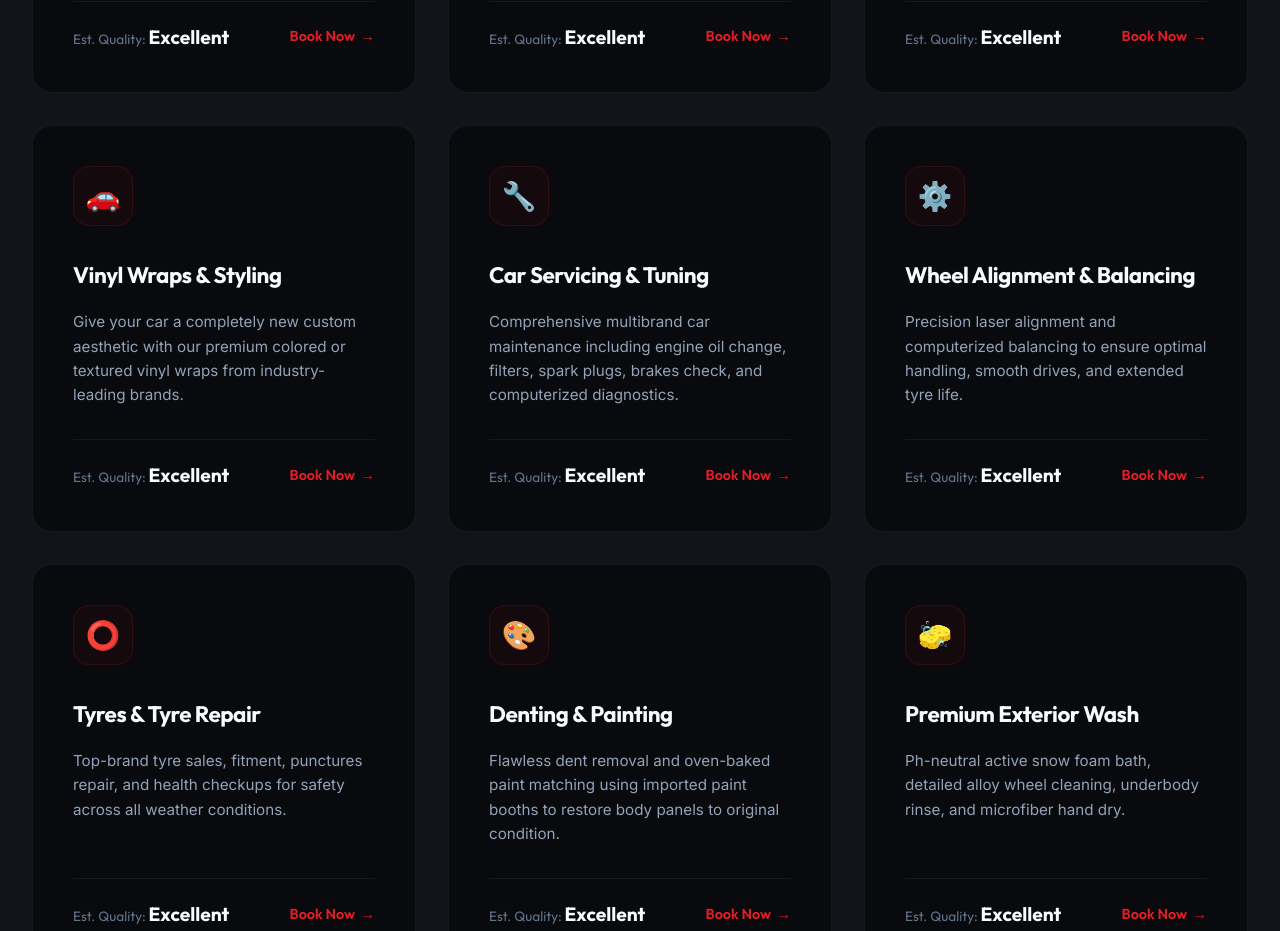
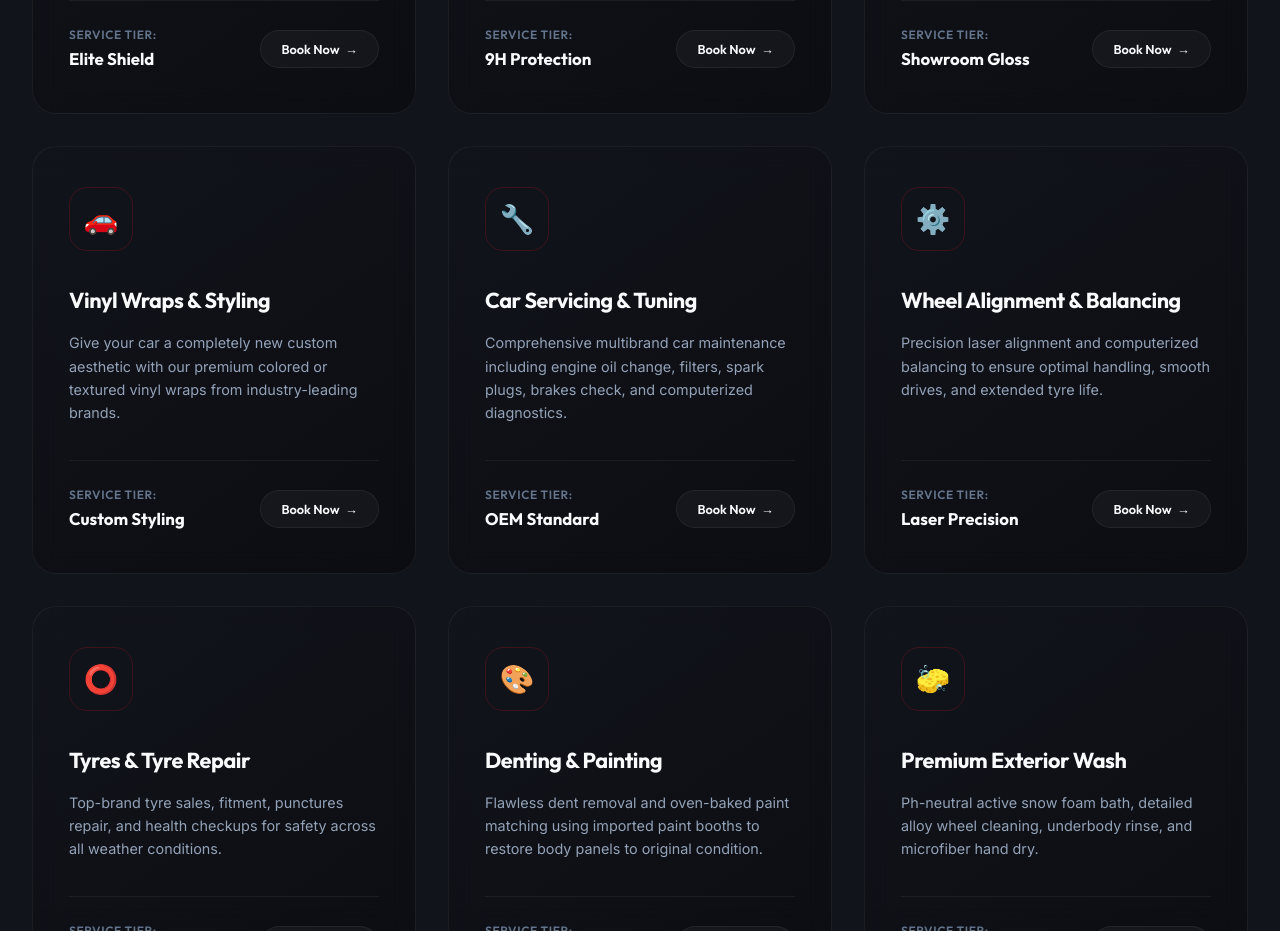
Before and after one commit to neeraj1912/bmMotors, a Next.js app: page / in a window 1280 px wide. Shown: the part 2480-3411 px from the top of the page. Built offline with nearby package versions, Linux system fonts and the light colour scheme.

Commit message:
Redesign service cards with a high-end glassmorphic aesthetic, custom service tier badges, and hover interactive animations

```diff
--- a/src/app/globals.css
+++ b/src/app/globals.css
@@ -753,11 +753,13 @@ button, input, select, textarea {
 
 .service-card {
   position: relative;
-  background: var(--bg-primary);
+  background: linear-gradient(145deg, rgba(18, 20, 28, 0.7) 0%, rgba(9, 10, 13, 0.7) 100%);
+  backdrop-filter: blur(12px);
+  -webkit-backdrop-filter: blur(12px);
   border: 1px solid var(--border-glass);
-  border-radius: 20px;
-  padding: 2.5rem;
-  transition: var(--transition-smooth);
+  border-radius: 24px;
+  padding: 2.5rem 2.25rem;
+  transition: all 0.4s cubic-bezier(0.165, 0.84, 0.44, 1);
   overflow: hidden;
   display: flex;
   flex-direction: column;
@@ -778,9 +780,10 @@ button, input, select, textarea {
 }
 
 .service-card:hover {
-  transform: translateY(-5px);
-  border-color: var(--border-glass-hover);
-  box-shadow: 0 15px 30px rgba(0, 0, 0, 0.4);
+  transform: translateY(-8px);
+  border-color: rgba(227, 28, 37, 0.3);
+  background: linear-gradient(145deg, rgba(25, 28, 38, 0.8) 0%, rgba(14, 16, 22, 0.8) 100%);
+  box-shadow: 0 20px 40px rgba(0, 0, 0, 0.6), 0 0 30px rgba(227, 28, 37, 0.12);
 }
 
 .service-card:hover::before {
@@ -788,11 +791,11 @@ button, input, select, textarea {
 }
 
 .service-icon-box {
-  width: 60px;
-  height: 60px;
-  border-radius: 16px;
-  background: rgba(227, 28, 37, 0.05);
-  border: 1px solid rgba(227, 28, 37, 0.15);
+  width: 64px;
+  height: 64px;
+  border-radius: 18px;
+  background: radial-gradient(135deg, rgba(227, 28, 37, 0.1) 0%, rgba(227, 28, 37, 0.02) 100%);
+  border: 1px solid rgba(227, 28, 37, 0.2);
   display: flex;
   align-items: center;
   justify-content: center;
@@ -802,21 +805,30 @@ button, input, select, textarea {
 }
 
 .service-card:hover .service-icon-box {
-  background: var(--accent-red);
+  background: linear-gradient(135deg, var(--accent-red) 0%, var(--accent-orange) 100%);
   color: #ffffff;
-  transform: rotate(5deg) scale(1.05);
-  box-shadow: 0 8px 20px var(--accent-red-glow);
+  border-color: transparent;
+  transform: rotate(8deg) scale(1.08);
+  box-shadow: 0 8px 25px rgba(227, 28, 37, 0.4);
 }
 
 .service-card-title {
-  font-size: 1.4rem;
-  margin-bottom: 1rem;
+  font-size: 1.35rem;
+  font-weight: 700;
+  margin-bottom: 0.85rem;
+  color: var(--text-primary);
+  transition: var(--transition-smooth);
+}
+
+.service-card:hover .service-card-title {
+  color: #ffffff;
 }
 
 .service-card-desc {
-  font-size: 0.95rem;
+  font-size: 0.9rem;
   color: var(--text-secondary);
-  margin-bottom: 2rem;
+  line-height: 1.6;
+  margin-bottom: 2.25rem;
   flex-grow: 1;
 }
 
@@ -825,28 +837,39 @@ button, input, select, textarea {
   justify-content: space-between;
   align-items: center;
   border-top: 1px solid var(--border-glass);
-  padding-top: 1.25rem;
+  padding-top: 1.5rem;
   margin-top: auto;
 }
 
 .service-price {
   font-family: var(--font-heading);
-  font-size: 0.85rem;
+  font-size: 0.75rem;
   color: var(--text-muted);
+  text-transform: uppercase;
+  letter-spacing: 0.05em;
+  font-weight: 600;
 }
 
 .service-price span {
-  font-size: 1.2rem;
+  display: block;
+  font-size: 1.05rem;
   font-weight: 700;
   color: var(--text-primary);
+  text-transform: none;
+  letter-spacing: 0;
+  margin-top: 0.15rem;
 }
 
 .service-link {
   font-family: var(--font-heading);
   font-weight: 600;
-  font-size: 0.9rem;
-  color: var(--accent-red);
-  display: flex;
+  font-size: 0.8rem;
+  color: var(--text-primary);
+  background: rgba(255, 255, 255, 0.04);
+  border: 1px solid var(--border-glass);
+  padding: 0.5rem 1.25rem;
+  border-radius: 50px;
+  display: inline-flex;
   align-items: center;
   gap: 0.35rem;
   transition: var(--transition-smooth);
@@ -856,8 +879,15 @@ button, input, select, textarea {
   transition: transform 0.3s ease;
 }
 
+.service-card:hover .service-link {
+  background: var(--accent-red);
+  border-color: var(--accent-red);
+  color: #ffffff;
+  box-shadow: 0 4px 12px var(--accent-red-glow);
+}
+
 .service-card:hover .service-link span {
-  transform: translateX(3px);
+  transform: translateX(4px);
 }
 
 /* Why Choose Us Section */
--- a/src/app/page.js
+++ b/src/app/page.js
@@ -10,7 +10,7 @@ const SERVICES_DATA = [
     title: "Paint Protection Film (PPF)",
     category: "detailing",
     description: "Ultra-durable, self-healing polyurethane film that shields your car's paint from scratches, stone chips, bird droppings, and road debris.",
-    price: "Premium Plan",
+    price: "Elite Shield",
     icon: "🛡️"
   },
   {
@@ -18,7 +18,7 @@ const SERVICES_DATA = [
     title: "Ceramic Coating",
     category: "detailing",
     description: "High-gloss 9H nano-ceramic liquid shield that provides hydrophobic protection, chemical resistance, and long-lasting paint brilliance.",
-    price: "Starts High",
+    price: "9H Protection",
     icon: "✨"
   },
   {
@@ -26,7 +26,7 @@ const SERVICES_DATA = [
     title: "Paint Restoration",
     category: "detailing",
     description: "Multi-stage machine compounding and polishing to eliminate paint swirls, light scratches, and restore a factory showroom gloss.",
-    price: "Restorative",
+    price: "Showroom Gloss",
     icon: "🌀"
   },
   {
@@ -34,7 +34,7 @@ const SERVICES_DATA = [
     title: "Vinyl Wraps & Styling",
     category: "detailing",
     description: "Give your car a completely new custom aesthetic with our premium colored or textured vinyl wraps from industry-leading brands.",
-    price: "Custom Quote",
+    price: "Custom Styling",
     icon: "🚗"
   },
   {
@@ -42,7 +42,7 @@ const SERVICES_DATA = [
     title: "Car Servicing & Tuning",
     category: "mechanical",
     description: "Comprehensive multibrand car maintenance including engine oil change, filters, spark plugs, brakes check, and computerized diagnostics.",
-    price: "Full Service",
+    price: "OEM Standard",
     icon: "🔧"
   },
   {
@@ -50,7 +50,7 @@ const SERVICES_DATA = [
     title: "Wheel Alignment & Balancing",
     category: "mechanical",
     description: "Precision laser alignment and computerized balancing to ensure optimal handling, smooth drives, and extended tyre life.",
-    price: "Precision Fit",
+    price: "Laser Precision",
     icon: "⚙️"
   },
   {
@@ -58,7 +58,7 @@ const SERVICES_DATA = [
     title: "Tyres & Tyre Repair",
     category: "mechanical",
     description: "Top-brand tyre sales, fitment, punctures repair, and health checkups for safety across all weather conditions.",
-    price: "All Brands",
+    price: "Premium Brands",
     icon: "⭕"
   },
   {
@@ -74,7 +74,7 @@ const SERVICES_DATA = [
     title: "Premium Exterior Wash",
     category: "washing",
     description: "Ph-neutral active snow foam bath, detailed alloy wheel cleaning, underbody rinse, and microfiber hand dry.",
-    price: "Deep Clean",
+    price: "Snow Foam Wash",
     icon: "🧽"
   },
   {
@@ -82,7 +82,7 @@ const SERVICES_DATA = [
     title: "Premium Interior Cleaning",
     category: "washing",
     description: "Deep carpet vacuuming, dashboard restoration, steam cleaning of upholstery, and conditioning of premium leather elements.",
-    price: "Sanitized",
+    price: "Deep Sanitized",
     icon: "🧹"
   },
   {
@@ -90,7 +90,7 @@ const SERVICES_DATA = [
     title: "Windshield Treatment",
     category: "washing",
     description: "Anti-glare hydrophobic coating for front windshields to ensure maximum water shedding and perfect visibility in heavy Indore rains.",
-    price: "Safety Shield",
+    price: "Rain Shield",
     icon: "🌧️"
   },
   {
@@ -98,7 +98,7 @@ const SERVICES_DATA = [
     title: "Insurance Assistance",
     category: "washing",
     description: "Hassle-free accidental claims support, documentation help, and tie-ups with major insurance firms for cashless workshop repairs.",
-    price: "Claims Done",
+    price: "Cashless Garage",
     icon: "📄"
   }
 ];
@@ -479,7 +479,7 @@ export default function Home() {
                 <p className="service-card-desc">{service.description}</p>
                 <div className="service-card-footer">
                   <div className="service-price">
-                    Est. Quality: <span>Excellent</span>
+                    Service Tier: <span>{service.price}</span>
                   </div>
                   <a href="#book" className="service-link">
                     Book Now <span>→</span>
```
